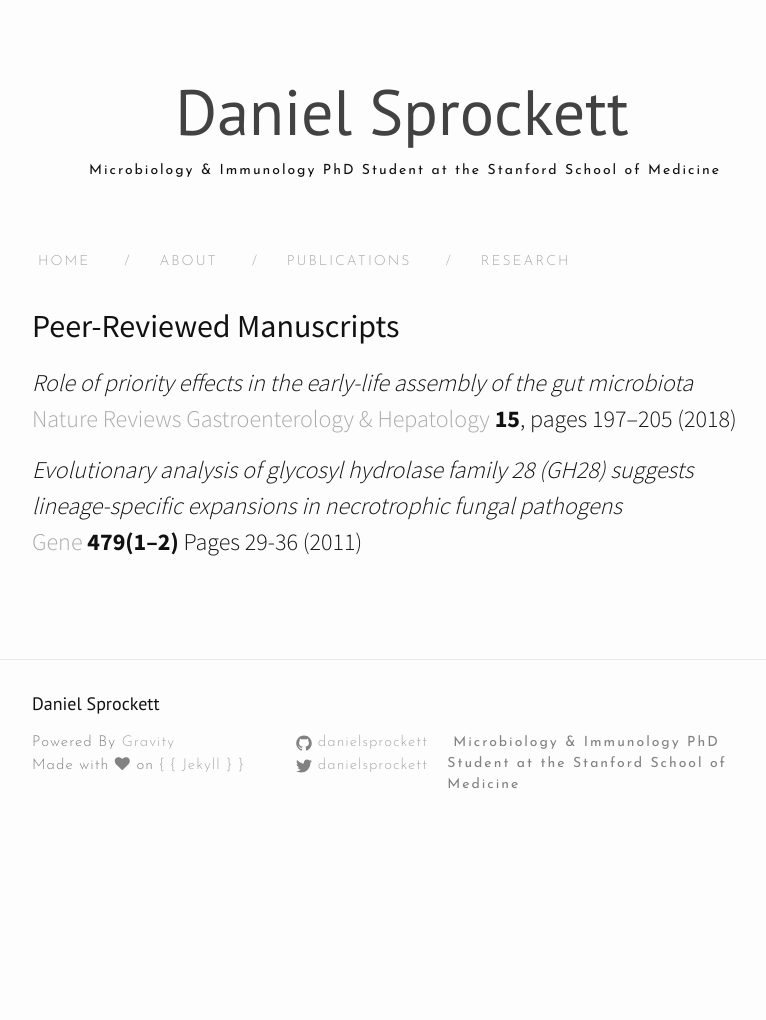
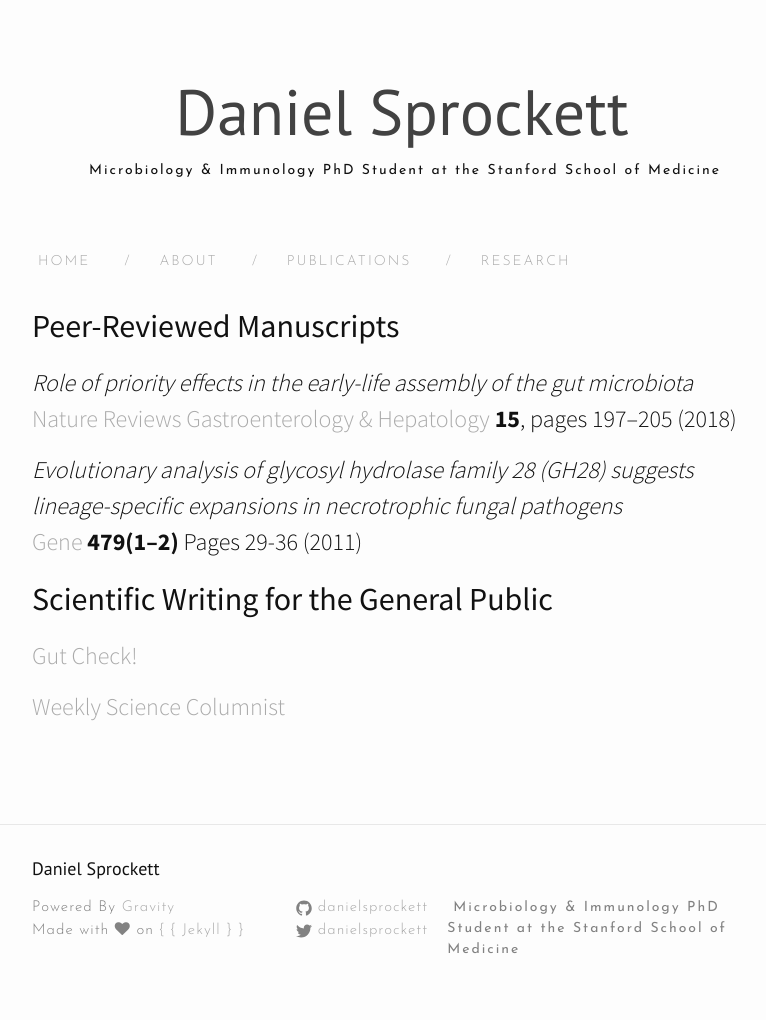
Before and after one commit to DanielSprockett/danielsprockett.github.io, a Jekyll site: the page built from publications.md, in a window 1280 px wide. Shown: the whole page, without its empty margins (238-1004 px from the left). Built offline with Jekyll 4.4.1, drawn with Linux system fonts in a browser that asks for light colours; nearby versions of some CDN libraries; before the commit the page ends 900 px from its top, so only the background shows below that.

Commit message:
update pages

```diff
--- a/publications.md
+++ b/publications.md
@@ -13,3 +13,9 @@ category: "publications"
 
 *Evolutionary analysis of glycosyl hydrolase family 28 (GH28) suggests lineage-specific expansions in necrotrophic fungal pathogens*<br>
 [Gene](https://www.sciencedirect.com/science/article/pii/S037811191100076X) **479(1–2)** Pages 29-36 (2011)
+
+<h2>Scientific Writing for the General Public</h2>
+
+[Gut Check!](https://medium.com/gut-check)<br>
+
+[Weekly Science Columnist](http://www.kentwired.com/search/?f=html&q=daniel+sprockett&s=start_time&sd=desc&l=25&t=article%2Ccollection%2Cvideo%2Cyoutube&nsa=eedition)<br>
```
Also changed, not shown: research.md (+2 -0 lines).
